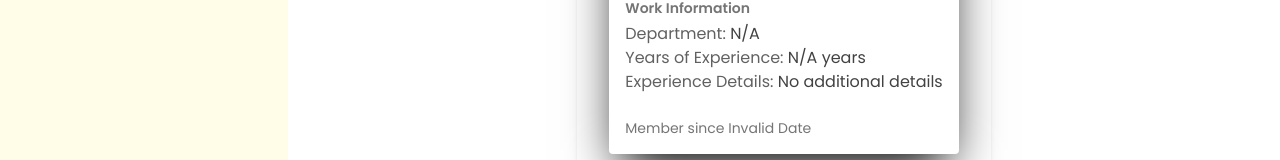
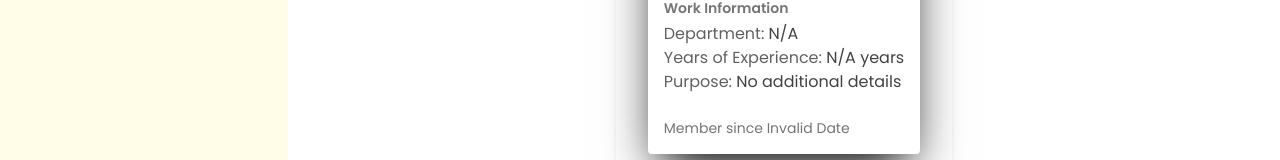
Before and after one commit to Amanuel93/PostFront-trial, a React (Vite) app: page /Trainee/Myprofile in a window 1280 px wide. Shown: the part 519-679 px from the top of the page. Built offline with nearby package versions, Linux system fonts and the light colour scheme; no server answers.

Commit message:
correcting the ui

```diff
--- a/src/components/TraineePage/AvailableTrainingsList.jsx
+++ b/src/components/TraineePage/AvailableTrainingsList.jsx
@@ -33,6 +33,7 @@ const AvailableTrainingsList = () => {
     }
     setActiveFilter(department);
   };
+  console.log(filteredTraining)
 
   return (
     <div className="pt-8 flex flex-col">
@@ -72,7 +73,7 @@ const AvailableTrainingsList = () => {
          </div>
          }
         {error && <p className="text-red-500">Check you internet connection.</p>}
-        {!filteredTraining && (
+        {filteredTraining.length === 0 && (
           <div className="flex items-center justify-center h-60">
             <h1>No trainings available.</h1>
           </div>
--- a/src/components/TraineePage/MyProfile.jsx
+++ b/src/components/TraineePage/MyProfile.jsx
@@ -56,7 +56,7 @@ const MyProfile = () => {
           <div className="mt-1">
             <p>Department: <span className="text-gray-800">{profile?.department || 'N/A'}</span></p>
             <p>Years of Experience: <span className="text-gray-800">{profile?.years_of_experience || 'N/A'} years</span></p>
-            <p>Experience Details: <span className="text-gray-800">{profile?.experience_detail || 'No additional details'}</span></p>
+            <p>Purpose: <span className="text-gray-800">{profile?.experience_detail || 'No additional details'}</span></p>
           </div>
         </div>
 
--- a/src/components/TraineePage/MyTraining.jsx
+++ b/src/components/TraineePage/MyTraining.jsx
@@ -27,7 +27,7 @@ const MyTraining = () => {
       {/* {!trainings && <p className="text-center text-blue-500">You havent taken any training yet</p>} */}
 
       {/* Error state */}
-      {error && <div className="text-center text-red-500">{error}</div>}
+      {error && <div className="text-center text-red-500">Check your internet connection!</div>}
 
       {/* Trainings */}
       {!loading && !error && trainings?.length > 0 && (
@@ -77,7 +77,7 @@ const MyTraining = () => {
       </div>
       )}
 
-      {!trainings &&
+      {!loading&&!error&&!trainings &&
       // <p className="text-center text-blue-500">You havent taken any training yet</p>
       <div className="h-96 space-y-2 flex flex-col justify-center items-center">
         <TiFolderOpen className='text-9xl text-gray-500'/>
```
